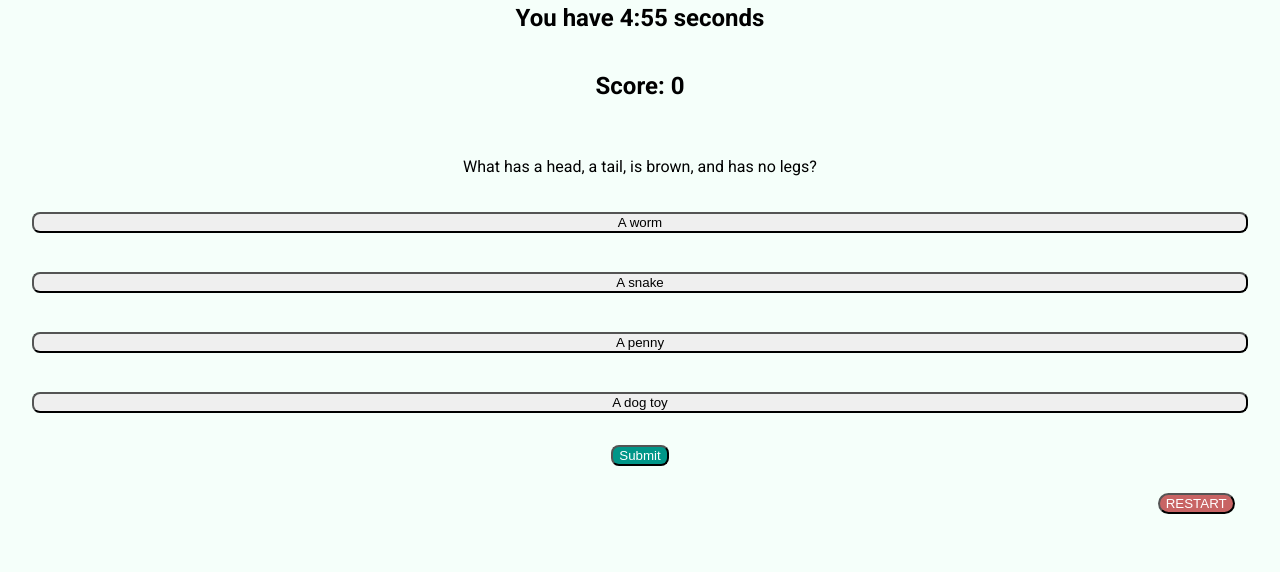
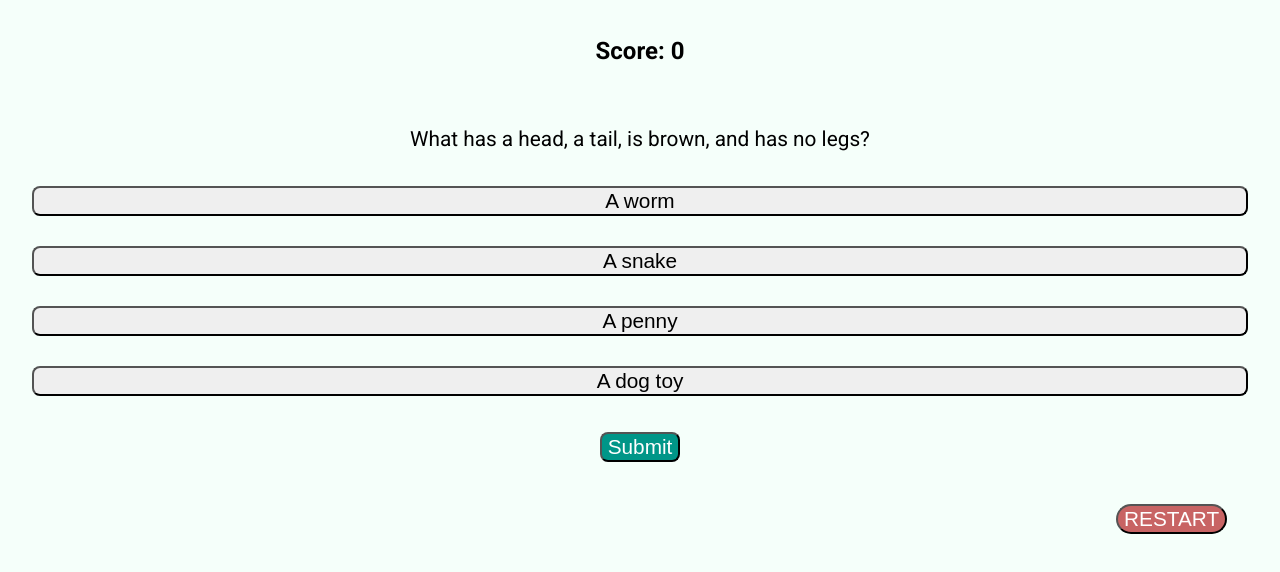
Before and after one commit to gerardosdl/quiz-game, a plain HTML site: page index.html in a window 1280 px wide. Shown: the part 178-750 px from the top of the page. Drawn offline with nearby package versions, Linux system fonts and the light colour scheme; a web font is replaced by a local one.

Commit message:
change font size

```diff
--- a/css/main.css
+++ b/css/main.css
@@ -32,6 +32,7 @@ body {
 
 .question {
     margin-bottom: 1em;
+    width: 100%;
 }
 
 .answers {
@@ -39,6 +40,7 @@ body {
     flex-direction: column;
     justify-content: space-around;
     height: 30vh;
+    width: 100%;
 }
 
 .answer {
@@ -60,3 +62,6 @@ body {
     cursor: pointer;
     align-self: flex-end;
 }
+h3, .question, .answer, #submit, #restart {
+    font-size: 1.3em;
+}
```
Also changed, not shown: 1 other file.
